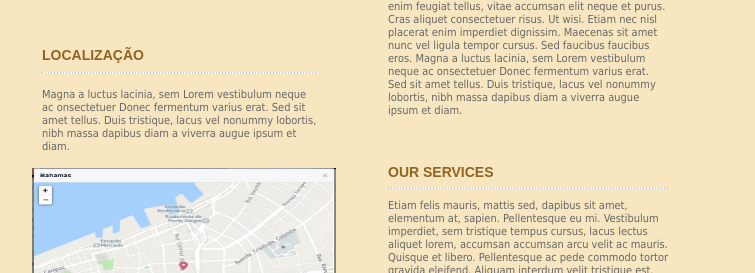
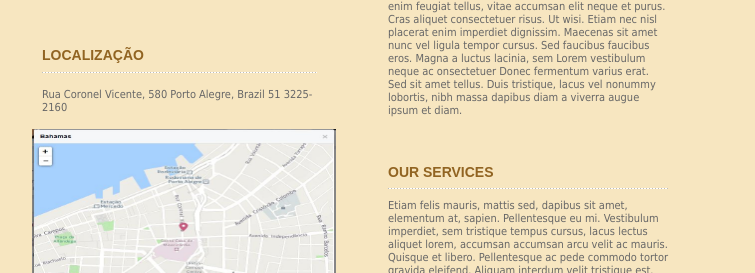
Before and after one commit to AlexandreWasemPinto/alexandre-ifrs, a website: page public_html/html/index.html in a window 1280 px wide. Shown: the part 862-1135 px from the top of the page, 147-902 px from the left. Drawn offline with Linux system fonts and the light colour scheme.

Commit message:
mapa da mina

```diff
--- a/public_html/html/index.html
+++ b/public_html/html/index.html
@@ -167,7 +167,7 @@
 				</div>
 				<div class="block">
 					<h4>Localiza&ccedil;&atilde;o</h4>
-					<p>Magna a luctus lacinia, sem Lorem vestibulum neque ac onsectetuer Donec fermentum varius erat. Sed sit amet tellus. Duis tristique, lacus vel nonummy lobortis, nibh massa dapibus diam a viverra augue ipsum et diam. </p>
+					<p>Rua Coronel Vicente, 580 Porto Alegre, Brazil 51 3225-2160 </p>
 					<img src="images/map.jpg" alt="" width="304" height="207" class="map" /><br />
 					<a href="#" class="more">more info</a> <a href="#">ZOOM</a>
 				</div>
```
